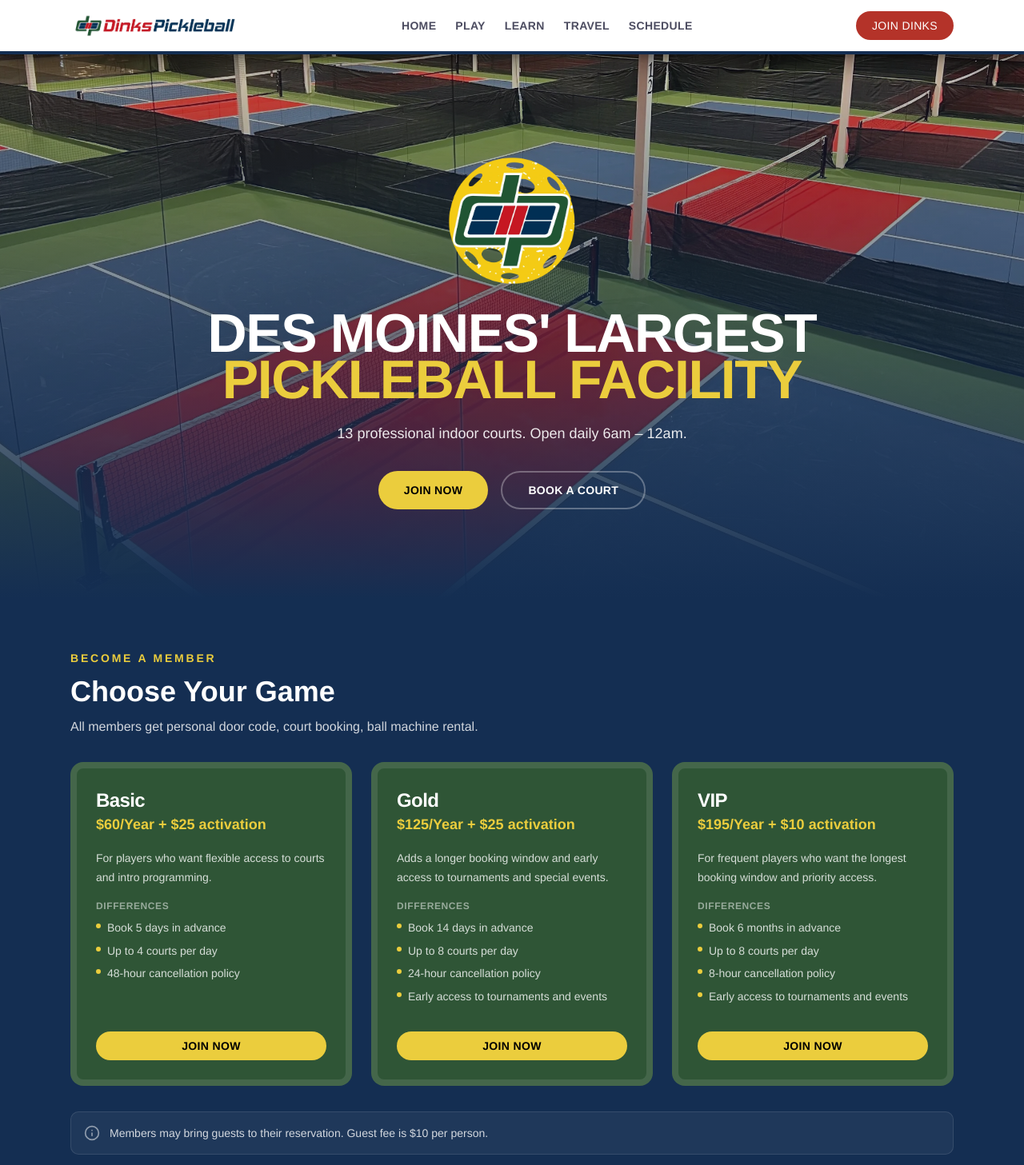
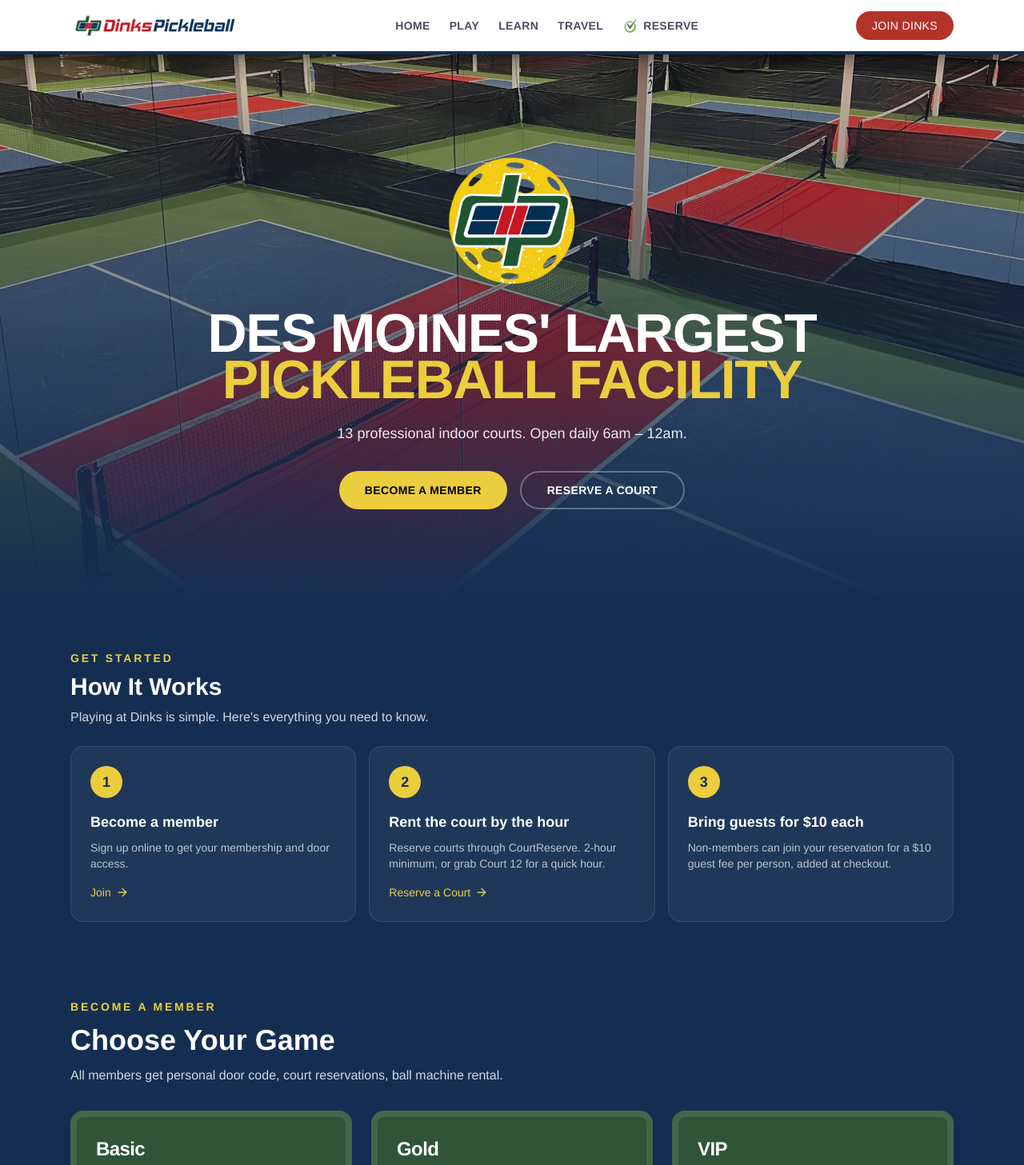
Before and after one commit to jared-christensen/dinks, a Next.js app: page / in a window 1280 px wide. Shown: the top 1457 px of the page at 80% size. Built offline with nearby package versions, Linux system fonts and the light colour scheme.

Commit message:
Add JoinTest page, refactor membership and join pages, enhance home page with How It Works section, and update site header links

```diff
--- a/app/(site)/apps/page.tsx
+++ b/app/(site)/apps/page.tsx
@@ -5,7 +5,7 @@ const platforms = [
   {
     name: "CourtReserve",
     description:
-      "Your hub for membership, court bookings, and open play registration. This is where you'll manage your Dinks membership and reserve courts.",
+      "Your hub for membership, court reservations, and open play registration. This is where you'll manage your Dinks membership and reserve courts.",
     when: "Required for all members",
     links: {
       website: "https://app.courtreserve.com",
--- /dev/null
+++ b/app/(site)/join-test/page.tsx
@@ -0,0 +1,144 @@
+"use client";
+
+import { useEffect } from "react";
+import Link from "next/link";
+
+export default function JoinTest() {
+  useEffect(() => {
+    const handleMessage = (e: MessageEvent) => {
+      switch (e.data.action) {
+        case "setHeight": {
+          const embedCodeId = e.data.embedCodeId;
+          if (embedCodeId != null && embedCodeId !== "") {
+            const elements = document.getElementsByClassName(
+              "form-iframe-" + embedCodeId,
+            );
+            for (let i = 0; i < elements.length; i++) {
+              (elements[i] as HTMLElement).style.height = e.data.height + "px";
+            }
+          } else {
+            const iframe = document.getElementById("form-iframe");
+            if (iframe) {
+              iframe.style.height = e.data.height + "px";
+            }
+          }
+          break;
+        }
+        case "redirectAfterLogin": {
+          const url = e.data.urlToRedirect;
+          setTimeout(() => {
+            window.location.href = url;
+          }, 100);
+          break;
+        }
+        case "scrollBottom": {
+          if (e.data.scrollHeight) window.scrollTo(0, e.data.scrollHeight);
+          break;
+        }
+        case "scrollTop": {
+          window.scrollTo(0, 0);
+          break;
+        }
+      }
+    };
+
+    window.addEventListener("message", handleMessage);
+    return () => window.removeEventListener("message", handleMessage);
+  }, []);
+
+  return (
+    <section className="space-y-8">
+      <div className="space-y-4">
+        <h1 className="text-4xl font-bold text-white">Join Dinks</h1>
+        <p className="max-w-2xl text-balance text-base leading-7 text-white/80">
+          Becoming a member takes just a few minutes through CourtReserve, the
+          platform we use for memberships and court reservations.
+        </p>
+      </div>
+
+      <div className="overflow-hidden rounded-2xl bg-white">
+        <iframe
+          id="form-iframe"
+          className="form-iframe-80214"
+          src="https://widgets.courtreserve.com/Online/Public/EmbedCode/10812/80214"
+          style={{
+            margin: 0,
+            width: "100%",
+            border: "none",
+            overflow: "hidden",
+          }}
+          scrolling="no"
+        />
+      </div>
+
+      {/* After You Join */}
+      <div className="rounded-xl border border-white/10 bg-white/5 p-6">
+        <h2 className="font-semibold text-white">After you join</h2>
+        <p className="mt-2 max-w-prose text-sm leading-6 text-white/70">
+          You&apos;ll receive a welcome email with door access instructions.
+          Your phone is your key via the VizPin Smart app (
+          <Link
+            href="https://apps.apple.com/us/app/vizpin-smart/id946474106"
+            target="_blank"
+            rel="noopener noreferrer"
+            className="text-brand-yellow-500 underline underline-offset-2 hover:text-brand-yellow-400"
+          >
+            iOS
+          </Link>
+          {" / "}
+          <Link
+            href="https://play.google.com/store/apps/details?id=com.eckey.vizpin.dm"
+            target="_blank"
+            rel="noopener noreferrer"
+            className="text-brand-yellow-500 underline underline-offset-2 hover:text-brand-yellow-400"
+          >
+            Android
+          </Link>
+          ).
+        </p>
+        <p className="mt-4 max-w-prose text-sm leading-6 text-white/70">
+          Reserve courts through{" "}
+          <Link
+            href="/schedule"
+            className="text-brand-yellow-500 underline underline-offset-2 hover:text-brand-yellow-400"
+          >
+            CourtReserve
+          </Link>{" "}
+          (
+          <Link
+            href="https://apps.apple.com/us/app/courtreserve/id1392556575"
+            target="_blank"
+            rel="noopener noreferrer"
+            className="text-brand-yellow-500 underline underline-offset-2 hover:text-brand-yellow-400"
+          >
+            iOS
+          </Link>
+          {" / "}
+          <Link
+            href="https://play.google.com/store/apps/details?id=com.courtreserve"
+            target="_blank"
+            rel="noopener noreferrer"
+            className="text-brand-yellow-500 underline underline-offset-2 hover:text-brand-yellow-400"
+          >
+            Android
+          </Link>
+          ).
+        </p>
+        <p className="mt-4 max-w-prose text-sm leading-6 text-white/70">
+          Bringing friends? Add guests to your reservation for $10 per person at
+          checkout.
+        </p>
+        <p className="mt-4 max-w-prose text-sm text-white/70">
+          See our{" "}
+          <Link
+            href="/apps"
+            className="text-brand-yellow-500 underline underline-offset-2 hover:text-brand-yellow-400"
+          >
+            Apps page
+          </Link>{" "}
+          for info on all the apps and platforms we use.
+        </p>
+      </div>
+    </section>
+  );
+}
--- a/app/(site)/join/page.tsx
+++ b/app/(site)/join/page.tsx
@@ -1,3 +1,4 @@
+import Image from "next/image";
 import Link from "next/link";
 import { Button } from "@/components/ui/button";
 import { FaApple, FaGooglePlay } from "react-icons/fa";
@@ -5,23 +6,18 @@ import { FaApple, FaGooglePlay } from "react-icons/fa";
 const steps = [
   {
     number: 1,
-    title: "Create your account",
-    description: "Sign up for a free CourtReserve account with your email",
+    title: "Sign up on CourtReserve",
+    description: "Create a free account with your email",
   },
   {
     number: 2,
     title: "Find Dinks Pickleball",
-    description: "Search for \"Dinks Pickleball\" and select our club",
+    description: "Search \"Dinks Pickleball\" and select our club",
   },
   {
     number: 3,
-    title: "Choose your membership",
-    description: "Pick the package that fits your playing style",
-  },
-  {
-    number: 4,
-    title: "Set up payment",
-    description: "Complete payment and add a payment profile for court bookings",
+    title: "Pick your membership",
+    description: "Choose Basic, Gold, or VIP",
   },
 ];
 
@@ -33,7 +29,7 @@ export default function Join() {
         <h1 className="text-4xl font-bold text-white">Join Dinks</h1>
         <p className="max-w-2xl text-balance text-base leading-7 text-white/80">
           Becoming a member takes just a few minutes through CourtReserve, the
-          platform we use for memberships and court bookings.
+          platform we use for memberships and court reservations.
         </p>
       </div>
 
@@ -41,7 +37,7 @@ export default function Join() {
       <div className="overflow-hidden rounded-2xl border-8 border-white/10 bg-white">
         <div className="p-8">
           <h2 className="text-2xl font-bold text-brand-blue-500">
-            Get started in 4 easy steps
+            Steps to Join
           </h2>
 
           <div className="mt-8 space-y-5">
@@ -68,9 +64,16 @@ export default function Join() {
                 href="https://app.courtreserve.com/Account/Register?t=2"
                 target="_blank"
                 rel="noopener noreferrer"
-                className="uppercase tracking-wide"
+                className="flex items-center gap-2 uppercase tracking-wide"
               >
-                Join on CourtReserve
+                <Image
+                  src="/courtreserve-icon.webp"
+                  alt=""
+                  width={20}
+                  height={20}
+                  className="h-5 w-5 rounded"
+                />
+                Get Started on CourtReserve
               </Link>
             </Button>
           </div>
@@ -79,7 +82,8 @@ export default function Join() {
         {/* App Download Section */}
         <div className="border-t border-brand-blue-500/10 bg-brand-blue-500/5 px-8 py-5">
           <p className="text-sm text-brand-blue-500/70">
-            Prefer mobile? Download the CourtReserve app and follow the same steps.
+            Prefer mobile? Download the CourtReserve app and follow the same
+            steps.
           </p>
           <div className="mt-3 flex flex-wrap gap-3">
             <Link
@@ -107,35 +111,61 @@ export default function Join() {
       {/* After You Join */}
       <div className="rounded-xl border border-white/10 bg-white/5 p-6">
         <h2 className="font-semibold text-white">After you join</h2>
-        <p className="mt-2 text-sm leading-6 text-white/70">
-          You&apos;ll receive a welcome email with instructions for setting up
-          door access. Dinks is a members-only facility, and your phone acts as
-          your key to enter during open hours.
-        </p>
-        <p className="mt-4 text-sm text-white/70">
-          Get a head start by downloading the VizPin Smart app:
-        </p>
-        <div className="mt-2 flex flex-wrap gap-3">
+        <p className="mt-2 max-w-prose text-sm leading-6 text-white/70">
+          You&apos;ll receive a welcome email with door access instructions.
+          Your phone is your key via the VizPin Smart app (
           <Link
             href="https://apps.apple.com/us/app/vizpin-smart/id946474106"
             target="_blank"
             rel="noopener noreferrer"
-            className="inline-flex items-center gap-2 rounded-lg border border-white/20 bg-white/10 px-4 py-2 text-sm font-medium text-white transition hover:bg-white/20"
+            className="text-brand-yellow-500 underline underline-offset-2 hover:text-brand-yellow-400"
           >
-            <FaApple className="h-4 w-4" />
-            App Store
+            iOS
           </Link>
+          {" / "}
           <Link
             href="https://play.google.com/store/apps/details?id=com.eckey.vizpin.dm"
             target="_blank"
             rel="noopener noreferrer"
-            className="inline-flex items-center gap-2 rounded-lg border border-white/20 bg-white/10 px-4 py-2 text-sm font-medium text-white transition hover:bg-white/20"
+            className="text-brand-yellow-500 underline underline-offset-2 hover:text-brand-yellow-400"
           >
-            <FaGooglePlay className="h-4 w-4" />
-            Google Play
+            Android
           </Link>
-        </div>
-        <p className="mt-4 text-sm text-white/70">
+          ).
+        </p>
+        <p className="mt-4 max-w-prose text-sm leading-6 text-white/70">
+          Reserve courts through{" "}
+          <Link
+            href="/schedule"
+            className="text-brand-yellow-500 underline underline-offset-2 hover:text-brand-yellow-400"
+          >
+            CourtReserve
+          </Link>{" "}
+          (
+          <Link
+            href="https://apps.apple.com/us/app/courtreserve/id1392556575"
+            target="_blank"
+            rel="noopener noreferrer"
+            className="text-brand-yellow-500 underline underline-offset-2 hover:text-brand-yellow-400"
+          >
+            iOS
+          </Link>
+          {" / "}
+          <Link
+            href="https://play.google.com/store/apps/details?id=com.courtreserve"
+            target="_blank"
+            rel="noopener noreferrer"
+            className="text-brand-yellow-500 underline underline-offset-2 hover:text-brand-yellow-400"
+          >
+            Android
+          </Link>
+          ).
+        </p>
+        <p className="mt-4 max-w-prose text-sm leading-6 text-white/70">
+          Bringing friends? Add guests to your reservation for $10 per person at
+          checkout.
+        </p>
+        <p className="mt-4 max-w-prose text-sm text-white/70">
           See our{" "}
           <Link
             href="/apps"
--- a/app/(site)/membership/page.tsx
+++ b/app/(site)/membership/page.tsx
@@ -4,7 +4,7 @@ import { SponsorshipSection } from "@/components/sponsorship-section";
 export default function Membership() {
   return (
     <section className="space-y-24">
-      <MembershipSection />
+      <MembershipSection showGuestInfo />
 
       <SponsorshipSection />
     </section>
--- a/app/(site)/page.tsx
+++ b/app/(site)/page.tsx
@@ -1,5 +1,6 @@
 import Link from "next/link";
 import { FeaturedSponsors } from "@/components/featured-sponsors";
+import { HowItWorksSection } from "@/components/how-it-works-section";
 import { MembershipSection } from "@/components/membership-section";
 import { HomeHero } from "@/components/home-hero";
 import { ArrowRight } from "lucide-react";
@@ -12,6 +13,8 @@ export default function Home() {
 
       {/* Main content */}
       <section className="mt-16 space-y-24">
+        <HowItWorksSection />
+
         <MembershipSection />
 
         {/* Court Rates */}
@@ -36,7 +39,9 @@ export default function Home() {
                 </div>
                 <div className="mt-2 text-4xl font-black tracking-tight text-white">
                   ${rate.ratePerHour}
-                  <span className="text-lg font-semibold text-white/60">/hr</span>
+                  <span className="text-lg font-semibold text-white/60">
+                    /hr
+                  </span>
                 </div>
                 <div className="mt-2 text-sm text-white/60">
                   {rate.timeRange}
--- a/components/home-hero.tsx
+++ b/components/home-hero.tsx
@@ -32,7 +32,8 @@ export function HomeHero() {
 
           {/* Subhead */}
           <p className="mt-6 text-balance text-lg leading-relaxed text-white/90">
-            {FACILITY.courts} professional indoor courts. {FACILITY.hours.description}.
+            {FACILITY.courts} professional indoor courts.{" "}
+            {FACILITY.hours.description}.
           </p>
 
           {/* CTA */}
@@ -41,13 +42,13 @@ export function HomeHero() {
               href="/membership"
               className="inline-flex items-center justify-center rounded-full bg-brand-yellow-500 px-8 py-3 text-sm font-bold uppercase tracking-wide text-black transition-all hover:scale-105 hover:bg-brand-yellow-300 active:scale-95 active:bg-brand-yellow-600"
             >
-              Join Now
+              Become a Member
             </Link>
             <Link
               href="/schedule"
               className="inline-flex items-center justify-center rounded-full border-2 border-white/30 px-8 py-3 text-sm font-bold uppercase tracking-wide text-white transition-all hover:border-white/50 hover:bg-white/10 active:scale-95 active:bg-white/20"
             >
-              Book a Court
+              Reserve a Court
             </Link>
           </div>
         </div>
--- /dev/null
+++ b/components/how-it-works-section.tsx
@@ -0,0 +1,55 @@
+import Image from "next/image";
+import Link from "next/link";
+import { ArrowRight } from "lucide-react";
+import { HOW_IT_WORKS_STEPS } from "@/constants/how-it-works";
+
+export function HowItWorksSection() {
+  return (
+    <section className="space-y-6">
+      <div className="space-y-2">
+        <p className="text-sm font-bold uppercase tracking-[0.2em] text-brand-yellow-500">
+          Get Started
+        </p>
+        <h2 className="text-3xl font-bold text-white">How It Works</h2>
+        <p className="text-base text-white/80">
+          Playing at Dinks is simple. Here&apos;s everything you need to know.
+        </p>
+      </div>
+
+      <div className="grid gap-4 md:grid-cols-3">
+        {HOW_IT_WORKS_STEPS.map((step) => (
+          <div
+            key={step.number}
+            className="rounded-2xl border border-white/10 bg-white/5 p-6"
+          >
+            <div className="flex h-10 w-10 items-center justify-center rounded-full bg-brand-yellow-500 text-lg font-bold text-brand-blue-500">
+              {step.number}
+            </div>
+            <h3 className="mt-4 text-lg font-semibold text-white">
+              {step.title}
+            </h3>
+            <p className="mt-2 text-sm text-white/70">{step.description}</p>
+            {step.href && step.linkText && (
+              <Link
+                href={step.href}
+                className="mt-4 inline-flex items-center gap-1.5 text-sm font-medium text-brand-yellow-500 transition hover:text-brand-yellow-400"
+              >
+                {step.icon && (
+                  <Image
+                    src={step.icon}
+                    alt=""
+                    width={20}
+                    height={20}
+                    className="h-5 w-5 rounded"
+                  />
+                )}
+                {step.linkText}
+                <ArrowRight className="h-4 w-4" />
+              </Link>
+            )}
+          </div>
+        ))}
+      </div>
+    </section>
+  );
+}
--- a/components/membership-section.tsx
+++ b/components/membership-section.tsx
@@ -2,7 +2,11 @@ import { PackageCard } from "@/components/package-card";
 import { Info } from "lucide-react";
 import { MEMBERSHIP_TIERS } from "@/constants/memberships";
 
-export function MembershipSection() {
+interface MembershipSectionProps {
+  showGuestInfo?: boolean;
+}
+
+export function MembershipSection({ showGuestInfo = false }: MembershipSectionProps) {
   return (
     <section className="space-y-8">
       <div className="space-y-3">
@@ -13,7 +17,7 @@ export function MembershipSection() {
           Choose Your Game
         </h2>
         <p className="max-w-2xl text-base text-white/80">
-          All members get personal door code, court booking, ball machine
+          All members get personal door code, court reservations, ball machine
           rental.
         </p>
       </div>
@@ -28,12 +32,13 @@ export function MembershipSection() {
               description: tier.description,
               keyDifferences: tier.keyDifferences,
               ctaHref: "/join",
-              ctaLabel: "Join Now",
+              ctaLabel: "Join",
             }}
           />
         ))}
       </div>
 
+      {showGuestInfo && (
         <div className="flex items-start gap-3 rounded-lg border border-white/10 bg-white/5 p-4">
           <Info className="h-5 w-5 flex-shrink-0 text-white/50" />
           <p className="text-sm text-white/80">
@@ -41,6 +46,7 @@ export function MembershipSection() {
             person.
           </p>
         </div>
+      )}
     </section>
   );
 }
--- a/components/site-header.tsx
+++ b/components/site-header.tsx
@@ -11,7 +11,7 @@ const navLinks = [
   { href: "/events", label: "Play" },
   { href: "/lessons", label: "Learn" },
   { href: "/destinations", label: "Travel" },
-  { href: "/schedule", label: "Schedule" },
+  { href: "/schedule", label: "Reserve", icon: "/courtreserve-icon.webp" },
 ];
 
 export function SiteHeader() {
@@ -28,9 +28,7 @@ export function SiteHeader() {
   }, []);
 
   return (
-    <header
-      className="sticky top-0 z-50 w-full border-b-4 border-brand-blue-500 bg-white shadow-xl shadow-black/30"
-    >
+    <header className="sticky top-0 z-50 w-full border-b-4 border-brand-blue-500 bg-white shadow-xl shadow-black/30">
       <Container className="flex h-16 items-center justify-between px-4 sm:px-6">
         <div className="flex items-center gap-3">
           <Link
@@ -54,8 +52,17 @@ export function SiteHeader() {
             <Link
               key={link.href}
               href={link.href}
-              className="text-sm font-semibold uppercase tracking-wide text-brand-blue-900/70 transition hover:text-brand-blue-900"
+              className="flex items-center gap-1.5 text-sm font-semibold uppercase tracking-wide text-brand-blue-900/70 transition hover:text-brand-blue-900"
             >
+              {link.icon && (
+                <Image
+                  src={link.icon}
+                  alt=""
+                  width={20}
+                  height={20}
+                  className="h-5 w-5 rounded"
+                />
+              )}
               {link.label}
             </Link>
           ))}
@@ -63,7 +70,9 @@ export function SiteHeader() {
 
         <div className="hidden items-center gap-3 md:flex">
           <Button asChild variant="destructive">
-            <Link href="/membership" className="uppercase tracking-wide">Join Dinks</Link>
+            <Link href="/membership" className="uppercase tracking-wide">
+              Join Dinks
+            </Link>
           </Button>
         </div>
 
@@ -89,16 +98,29 @@ export function SiteHeader() {
               <Link
                 key={link.href}
                 href={link.href}
-                className="text-sm font-semibold uppercase tracking-wide text-brand-blue-900/70 transition hover:text-brand-blue-900"
+                className="flex items-center gap-1.5 text-sm font-semibold uppercase tracking-wide text-brand-blue-900/70 transition hover:text-brand-blue-900"
                 onClick={() => setIsMenuOpen(false)}
               >
+                {link.icon && (
+                  <Image
+                    src={link.icon}
+                    alt=""
+                    width={20}
+                    height={20}
+                    className="h-5 w-5 rounded"
+                  />
+                )}
                 {link.label}
               </Link>
             ))}
           </div>
           <div className="flex flex-col gap-2 pt-2">
             <Button asChild variant="primary" className="w-full">
-              <Link href="/membership" onClick={() => setIsMenuOpen(false)} className="uppercase tracking-wide">
+              <Link
+                href="/membership"
+                onClick={() => setIsMenuOpen(false)}
+                className="uppercase tracking-wide"
+              >
                 Join Dinks
               </Link>
             </Button>
--- /dev/null
+++ b/constants/how-it-works.ts
@@ -0,0 +1,32 @@
+export interface HowItWorksStep {
+  number: number;
+  title: string;
+  description: string;
+  href?: string;
+  linkText?: string;
+  icon?: string;
+}
+
+export const HOW_IT_WORKS_STEPS: HowItWorksStep[] = [
+  {
+    number: 1,
+    title: "Become a member",
+    description: "Sign up online to get your membership and door access.",
+    href: "/join",
+    linkText: "Join",
+  },
+  {
+    number: 2,
+    title: "Rent the court by the hour",
+    description:
+      "Reserve courts through CourtReserve. 2-hour minimum, or grab Court 12 for a quick hour.",
+    href: "/schedule",
+    linkText: "Reserve a Court",
+  },
+  {
+    number: 3,
+    title: "Bring guests for $10 each",
+    description:
+      "Non-members can join your reservation for a $10 guest fee per person, added at checkout.",
+  },
+];
--- a/constants/memberships.ts
+++ b/constants/memberships.ts
@@ -12,7 +12,7 @@ export const MEMBERSHIP_TIERS: MembershipTier[] = [
     description:
       "For players who want flexible access to courts and intro programming.",
     keyDifferences: [
-      "Book 5 days in advance",
+      "Reserve 5 days in advance",
       "Up to 4 courts per day",
       "48-hour cancellation policy",
     ],
@@ -21,9 +21,9 @@ export const MEMBERSHIP_TIERS: MembershipTier[] = [
     name: "Gold",
     price: "$125/Year + $25 activation",
     description:
-      "Adds a longer booking window and early access to tournaments and special events.",
+      "Adds a longer reservation window and early access to tournaments and special events.",
     keyDifferences: [
-      "Book 14 days in advance",
+      "Reserve 14 days in advance",
       "Up to 8 courts per day",
       "24-hour cancellation policy",
       "Early access to tournaments and events",
@@ -33,9 +33,9 @@ export const MEMBERSHIP_TIERS: MembershipTier[] = [
     name: "VIP",
     price: "$195/Year + $10 activation",
     description:
-      "For frequent players who want the longest booking window and priority access.",
+      "For frequent players who want the longest reservation window and priority access.",
     keyDifferences: [
-      "Book 6 months in advance",
+      "Reserve 6 months in advance",
       "Up to 8 courts per day",
       "8-hour cancellation policy",
       "Early access to tournaments and events",
```
Also changed, not shown: public/courtreserve-icon.webp (added). Lines whose indentation alone changed are shown as unchanged.
